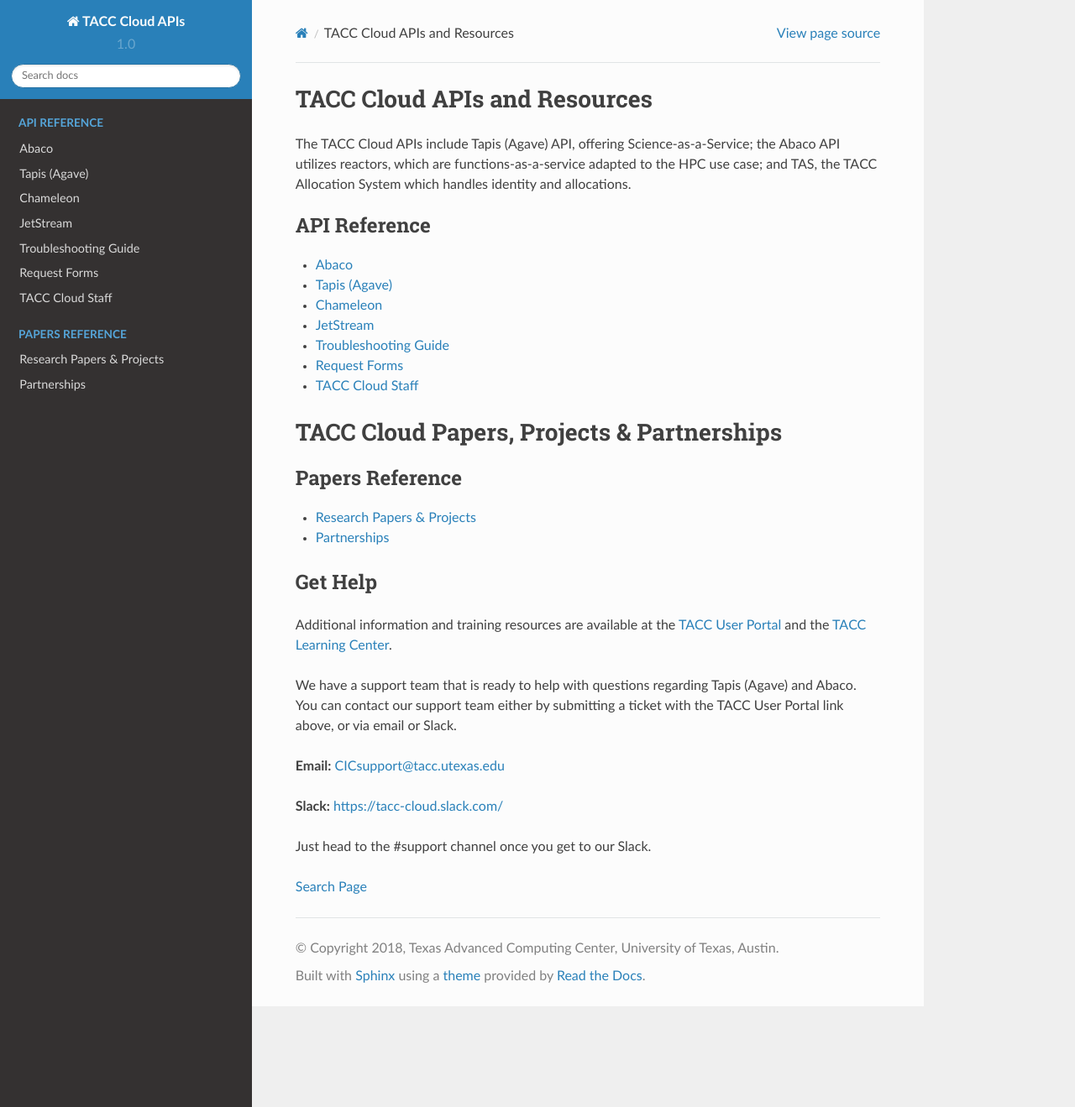
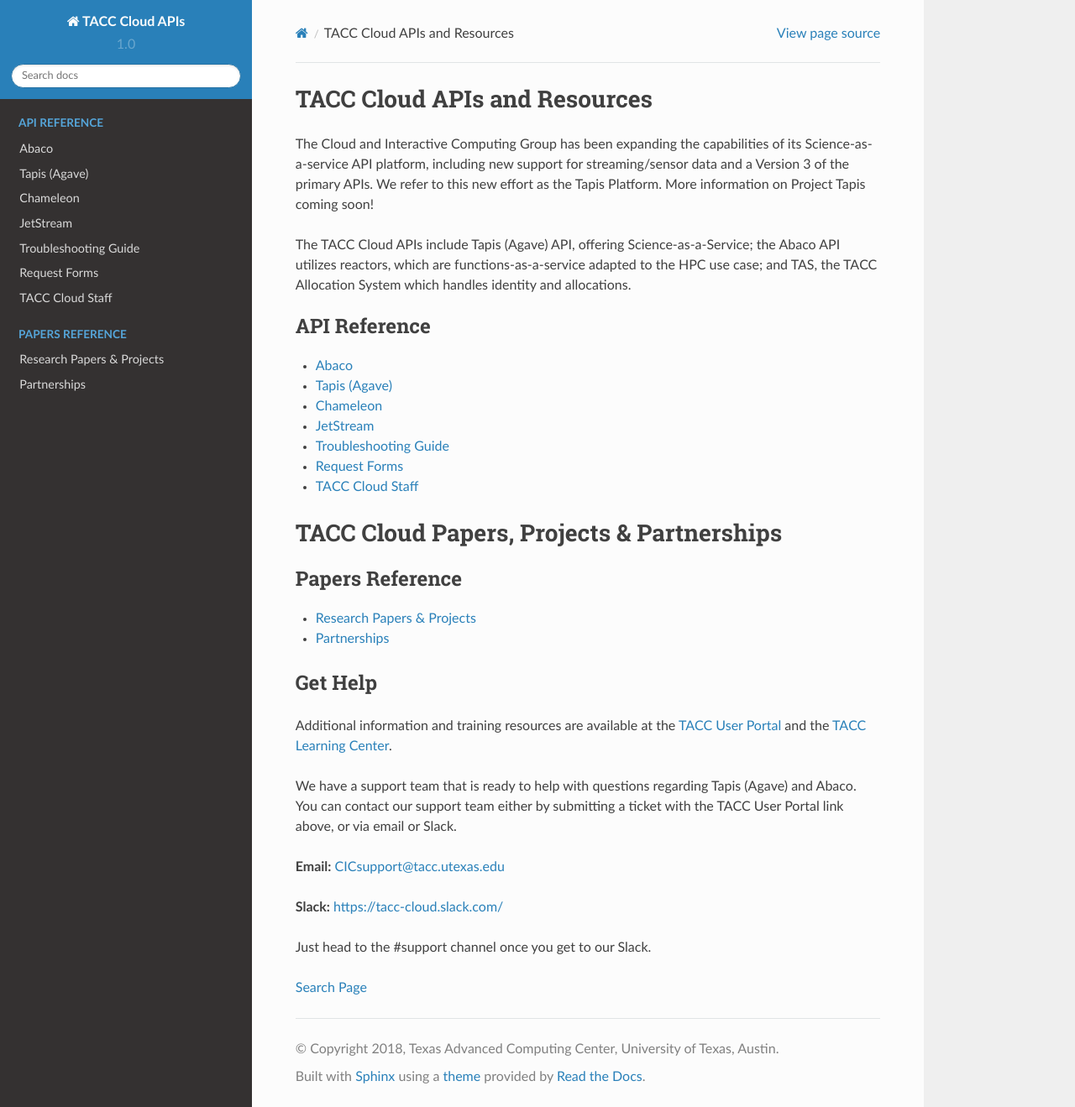
Before and after one commit to TACC-Cloud/tacc-cloud-docs, a Sphinx documentation site: the page built from docs/index.rst, in a window 1280 px wide and 1319 px high. Shown: the whole window at 84% size. Built offline with Sphinx 7.4.7 and the Read the Docs theme 2.0.0, drawn with Linux system fonts in a browser that asks for light colours.

Commit message:
add sentence describing Tapis

```diff
--- a/docs/index.rst
+++ b/docs/index.rst
@@ -6,7 +6,15 @@
 TACC Cloud APIs and Resources
 =============================
 
-The TACC Cloud APIs include Tapis (Agave) API, offering Science-as-a-Service; the Abaco API utilizes reactors, which are functions-as-a-service adapted to the HPC use case; and TAS, the TACC Allocation System which handles identity and allocations.
+The Cloud and Interactive Computing Group has been expanding the capabilities of its Science-as-a-service API platform,
+including new support for streaming/sensor data and a Version 3 of the primary APIs. We refer to this new effort as
+the Tapis Platform. More information on Project Tapis coming soon!
+
+The TACC Cloud APIs include Tapis (Agave) API, offering Science-as-a-Service; the Abaco API utilizes reactors, which are
+functions-as-a-service adapted to the HPC use case; and TAS, the TACC Allocation System which handles identity and
+allocations.
+
+
 
 .. toctree::
    :maxdepth: 7
```
